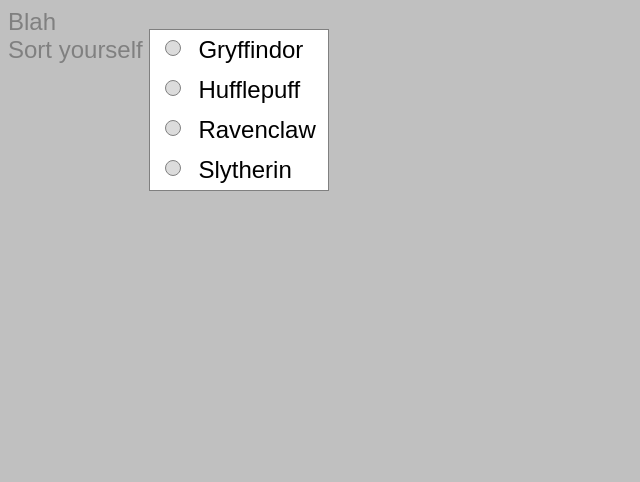
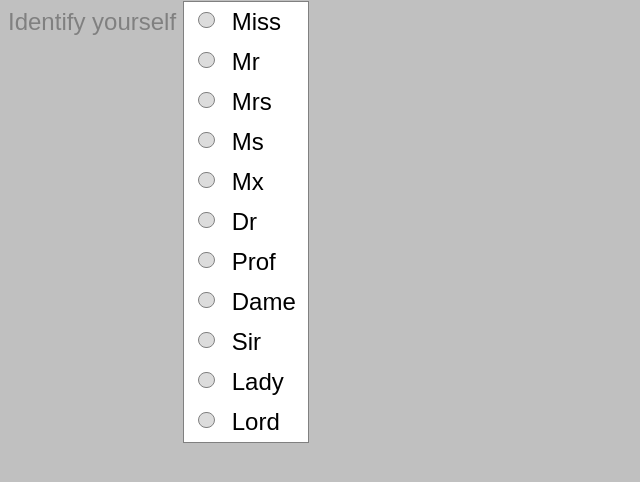
Before and after one commit to p440davis/optionbox, a website: page docs/index.html in a window 1280 px wide. Shown: the whole page, without its empty margins (0-640 px from the left). Drawn offline with Linux system fonts and the light colour scheme.

Commit message:
Better example select

```diff
--- a/docs/index.html
+++ b/docs/index.html
@@ -18,41 +18,20 @@
 </head>
 
 <body>
-    <div class="boxme">Blah</div>
-    <div>
-        <label for="houseID">Sort yourself</label>
-        <select name="houseNAME" id="houseID">
-            <option value="gryfindor">Gryffindor</option>
-            <option value="hufflepuff">Hufflepuff</option>
-            <option value="ravenclaw">Ravenclaw</option>
-            <option value="slytherin">Slytherin</option>
-        </select>
-    </div>
-
-    <!-- <div>
-        <label for="wizardID">Identify yourself</label>
-        <select name="wizardNAME" id="wizardID">
-            <option value="harry">Harry</option>
-            <option value="ron">Ron</option>
-        </select>
-    </div>
-    <div>
-        <label for="title">Identify yourself</label>
-        <select name="title" id="title" class="boxme">
-            <option value="mr">Mr</option>
-            <option value="Miss">Miss</option>
-            <option value="Mrs">Mrs</option>
-            <option value="Doctor">Doctor</option>
-            <option value="Proffessor">Proffessor</option>
-            <option value="Dame">Dame</option>
-            <option value="Leutennant">Leutennant</option>
-            <option value="Wing Commander">Wing Commander</option>
-            <option value="Rev">Rev</option>
-            <option value="Sir">Sir</option>
-            <option value="Lord">Lord</option>
-            <option value="Lady">Lady</option>
-        </select>
-    </div> -->
+    <label for="title">Identify yourself</label>
+    <select name="title" id="title">
+        <option value="Miss">Miss</option>
+        <option value="Mr">Mr</option>
+        <option value="Mrs">Mrs</option>
+        <option value="Ms">Ms</option>
+        <option value="Mx">Mx</option>
+        <option value="Dr">Dr</option>
+        <option value="Prof">Prof</option>
+        <option value="Dame">Dame</option>
+        <option value="Sir">Sir</option>
+        <option value="Lady">Lady</option>
+        <option value="Lord">Lord</option>
+    </select>
 </body>
 
 <script src="../dist/optionbox.min.js"></script>
```
